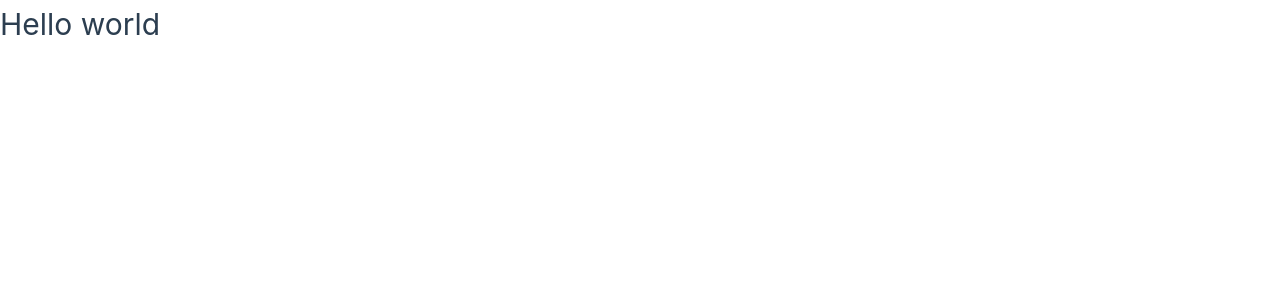
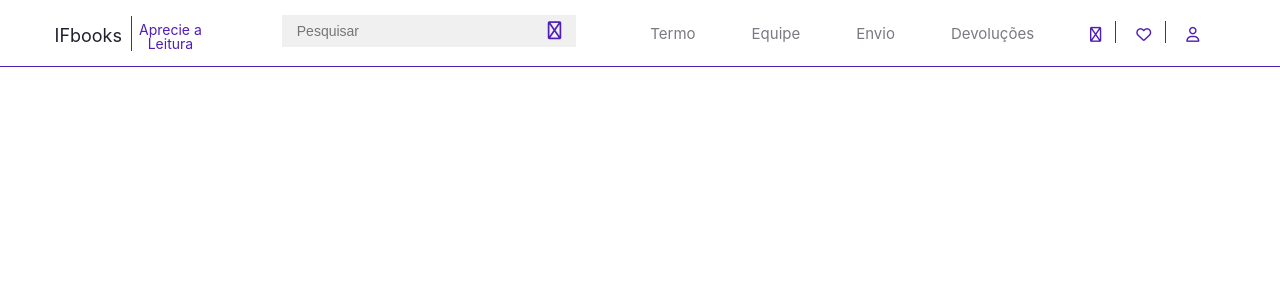
Before and after one commit to annaaraujoifc/atividade_vue, a Vue app: page / in a window 1280 px wide. Shown: the top 300 px of the page. Built offline with nearby package versions, Linux system fonts and the light colour scheme.

Commit message:
FEAT: Menu completado

```diff
--- a/index.html
+++ b/index.html
@@ -2,6 +2,7 @@
 <html lang="">
   <head>
     <meta charset="UTF-8">
+    <script src="https://kit.fontawesome.com/7a97cb0773.js" crossorigin="anonymous"></script>
     <link rel="icon" href="/favicon.ico">
     <meta name="viewport" content="width=device-width, initial-scale=1.0">
     <title>Livraria AnnaJu</title>
--- a/src/App.vue
+++ b/src/App.vue
@@ -1,11 +1,176 @@
 <script setup>
 
+import { ref, computed } from 'vue'
+
 </script>
+<template>
+  <div class="menu">
+    <!-- menu de navegação -->
+    <nav>
+      <ul class="antes-barra">
+        <li><a href="#ifbooks" class="logo">IFbooks</a></li>
+        <li class="barrinha"></li>
+        <li class="slogan">
+          Aprecie a <br />
+          Leitura
+        </li>
+      </ul>
+      <div class="barra-pesquisa">
+        <input type="text" v-model="termoBusca" placeholder="Pesquisar" />
+        <i class="fa-solid fa-magnifying-glass"></i>
+      </div>
+      <ul class="apos-barra">
+        <li><a href="#termo">Termo</a></li>
+        <li><a href="#equipe">Equipe</a></li>
+        <li><a href="#envio">Envio</a></li>
+        <li><a href="#devolucoes">Devoluções</a></li>
+        <li class="icon-com-barra"><a href="#carrinho"><i class="fa-solid fa-cart-shopping"></i></a></li>
+        <li class="icon-com-barra"><a href="#favoritos"><i class="fa-solid fa-heart"></i></a></li>
+        <li><a href="#perfil"><i class="fa-solid fa-user"></i></a></li>
+      </ul>
 
-<template>
-<h1>Hello world</h1>
+    </nav>
+    <div class="linha-roxa"></div>
+  </div>
+
 </template>
-
 <style scoped>
 
+/* css menu */
+
+.icon-com-barra {
+  position: relative;
+  display: flex;
+  align-items: center;
+  height: 100%;
+  padding-right: 5px;
+  margin-right: -10px;
+}
+
+.icon-com-barra::after {
+  content: "";
+  position: absolute;
+  top: 10px;
+  right: 0;
+  width: 1px;
+  height: 22px;
+  background-color: #4E1EB5;
+}
+
+/* Mudar a cor dos ícones para roxo */
+.icon-com-barra a i,
+.apos-barra li a i {
+  color: #4E1EB5;
+}
+
+.apos-barra li {
+  display: flex;
+  align-items: center;
+  justify-content: center;
+}
+
+.apos-barra li a {
+  display: flex;
+  align-items: center;
+  text-decoration: none;
+  font-size: 15px;
+  padding: 0 10px;
+  color: #7B7881;
+}
+
+.apos-barra li a:hover {
+  color: #4E1EB5;
+}
+
+.barra-pesquisa {
+  display: flex;
+  align-items: center;
+  background-color: #f0f0f0;
+  padding: 3px 15px;
+  margin: 0.7vw 5vw 0 5vw;
+}
+
+.barra-pesquisa input {
+  border: none;
+  outline: none;
+  background: transparent;
+  color: #4E1EB5;
+  font-size: 14px;
+  padding: 5px 0 5px 0;
+  flex-grow: 1;
+}
+
+.barra-pesquisa i {
+  color: #4E1EB5;
+  font-size: 18px;
+  margin-left: 70px;
+  cursor: pointer;
+}
+
+nav {
+  display: flex;
+  justify-content: center;
+  align-items: flex-start;
+  flex-wrap: wrap;
+  margin: 0.5vw 0 0 0;
+}
+
+nav ul {
+  list-style: none;
+  display: flex;
+  gap: 20px;
+  align-items: center;
+  padding: 0;
+  margin: 0;
+}
+
+nav ul li {
+  padding: 1rem 1rem 0 0;
+}
+
+nav ul li a {
+  text-decoration: none;
+}
+
+.logo {
+  font-size: 18px;
+  color: #231F2D;
+}
+
+.antes-barra {
+  align-items: center;
+  text-align: center;
+}
+
+.antes-barra li:first-child {
+  position: relative;
+}
+
+.antes-barra li:first-child::after {
+  content: "";
+  position: absolute;
+  top: 10px;
+  right: 6px;
+  width: 1px;
+  height: 35px;
+  background-color: #4E1EB5;
+}
+
+.slogan {
+  color: #4E1EB5;
+  font-size: 14px;
+  line-height: 1;
+  margin-left: -55px;
+}
+
+.apos-barra a {
+  color: #4E1EB5;
+}
+
+.linha-roxa {
+  width: 100%;
+  height: 1px;
+  background-color: #4E1EB5;
+  margin-top: 15px;
+}
 </style>
```
